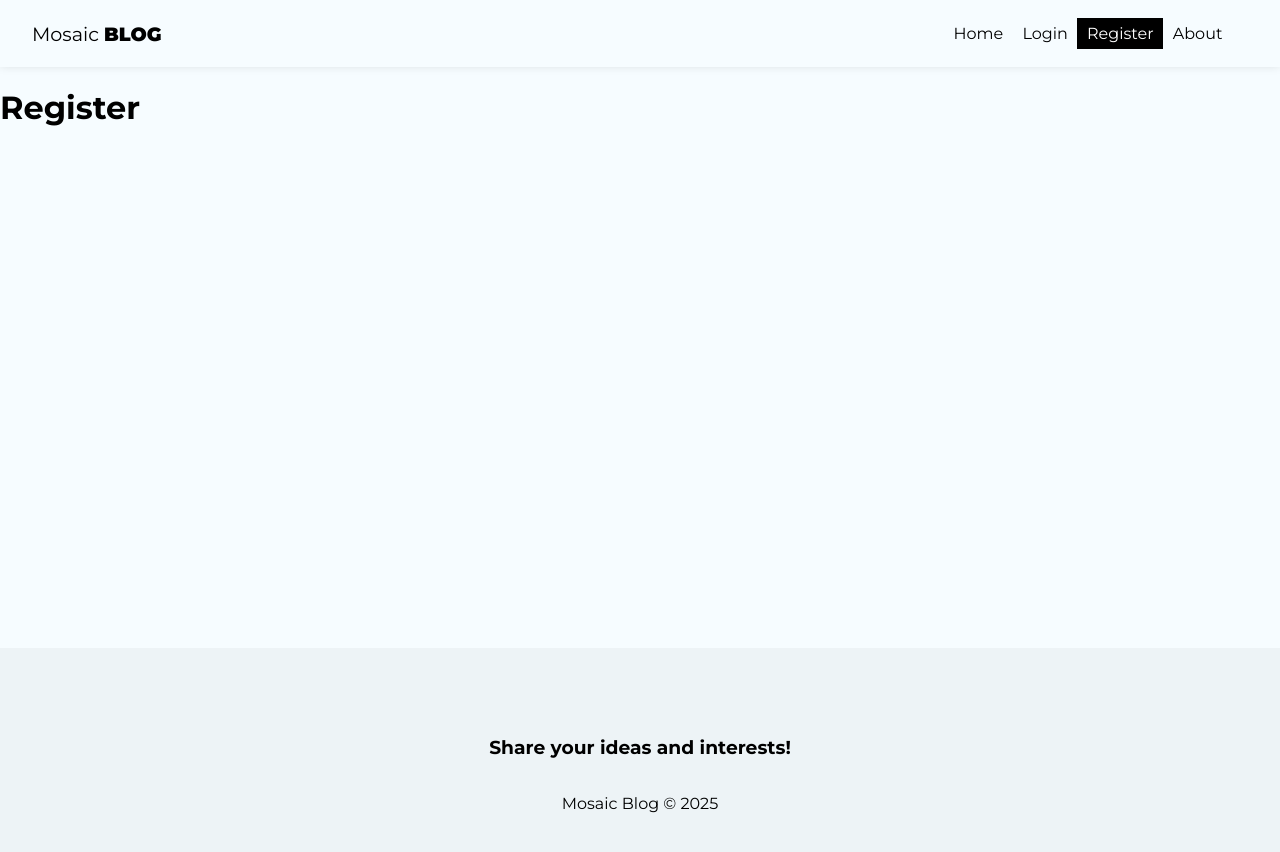
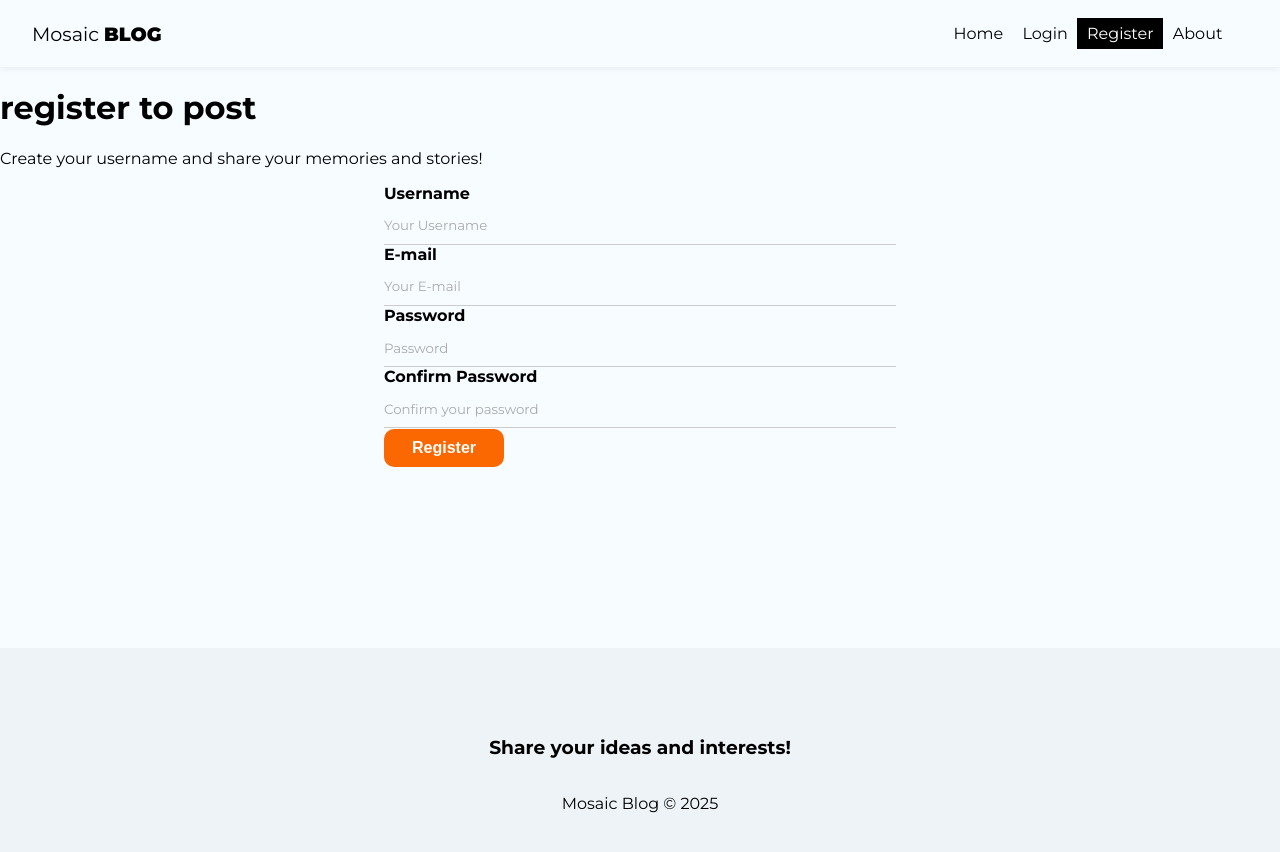
Before and after one commit to ViniciusFantin/MosaicJS, a React (Create React App) app in the folder mosaic/: page /register in a window 1280 px wide. Shown: the top 852 px of the page. Built offline with nearby package versions, Linux system fonts and the light colour scheme.

Commit message:
feat - css/styles

```diff
--- a/mosaic/src/index.css
+++ b/mosaic/src/index.css
@@ -8,6 +8,7 @@
 input::placeholder,
 textarea::placeholder {
   font-family: "Montserrat", sans-serif;
+  color: #aaa;
 }
 
 input:focus,
@@ -31,3 +32,82 @@
 nav button:hover {
   color: #bbb;
 }
+
+/* Form Styles */
+
+form {
+  max-width: 40%;
+  margin: 0 auto;
+}
+
+label {
+  display: flex;
+  flex-direction: column;
+  margin-bottom: 1px;
+}
+
+label span {
+  margin-bottom: 0.3em;
+  font-weight: bold;
+  text-align: left;
+}
+
+input,
+textarea {
+  box-sizing: border-box;
+  border: none;
+  border-bottom: 1px solid #ccc;
+  padding: 0.8em 0;
+  background-color: transparent;
+}
+
+.btn {
+  background-color: #fb6701;
+  color: #fff;
+  text-align: center;
+  cursor: pointer;
+  border-radius: 10px;
+  width: 120px;
+  font-weight: bold;
+  border: none;
+  padding: 10px 15px;
+  font-size: 1em;
+}
+
+.btn.btn-dark {
+  background-color: #000;
+  border-radius: 0;
+}
+
+.btn.btn-outline {
+  background-color: transparent;
+  border-radius: 0;
+  color: #000;
+  border: 1px solid #000;
+  padding: 7px 30px;
+}
+
+.btn:hover {
+  background-color: #ce5500;
+  color: #fff;
+}
+
+.btn.btn-outline:hover {
+  background-color: #000;
+}
+
+.btn.btn-danger:hover {
+  background-color: #dc3545;
+}
+
+button[disable] {
+  background-color: #aaa;
+}
+
+.container .error {
+  color: #721c24;
+  background-color: #f8d7da;
+  border: 1px solid #f5c6cb;
+  padding: 5px;
+  border-radius: 5px;
+}
--- a/mosaic/src/pages/Register/Register.js
+++ b/mosaic/src/pages/Register/Register.js
@@ -1,9 +1,40 @@
 import styles from "./Register.module.css";
+
+import { useEffect, useState } from "react";
 
 const Register = () => {
   return (
     <div>
-      <h1>Register</h1>
+      <h1>register to post</h1>
+      <p>Create your username and share your memories and stories!</p>
+      <form>
+        <label>
+          <span>Username</span>
+          <input
+            type="text"
+            name="displayName"
+            required
+            placeholder="Your Username"
+          />
+          <span>E-mail</span>
+          <input type="email" name="email" required placeholder="Your E-mail" />
+          <span>Password</span>
+          <input
+            type="password"
+            name="password"
+            required
+            placeholder="Password"
+          />
+          <span>Confirm Password</span>
+          <input
+            type="password"
+            name="confirmPassword"
+            required
+            placeholder="Confirm your password"
+          />
+        </label>
+        <button className="btn">Register</button>
+      </form>
     </div>
   );
 };
```
